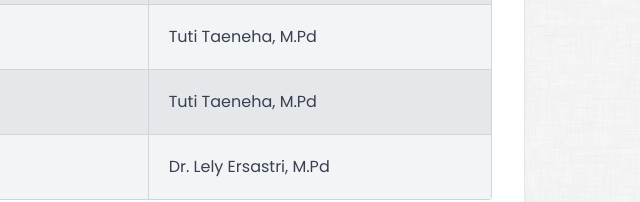
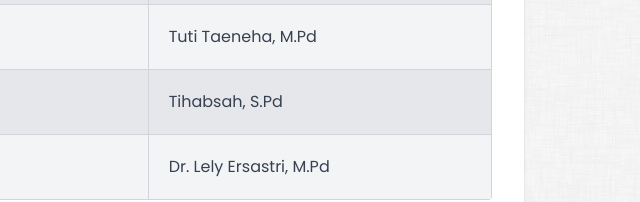
Before and after one commit to AzsaNrD/jadwal-pelajaran.github.io, a website: page public/senin.html in a window 1280 px wide. Shown: the part 638-840 px from the top of the page, 628-1268 px from the left. Drawn offline with nearby package versions, Linux system fonts and the light colour scheme.

Commit message:
nama guru

```diff
--- a/public/senin.html
+++ b/public/senin.html
@@ -99,7 +99,7 @@
                 <tr class="bg-gray-200">
                   <td class="p-5 border border-gray-300">09.30 - 10.10</td>
                   <td class="p-5 border border-gray-300">Bahasa Inggris</td>
-                  <td class="p-5 border border-gray-300">Tuti Taeneha, M.Pd</td>
+                  <td class="p-5 border border-gray-300">Tihabsah, S.Pd</td>
                 </tr>
                 <tr class="bg-gray-100">
                   <td class="p-5 border border-gray-300">10.30 - 11.10</td>
```
